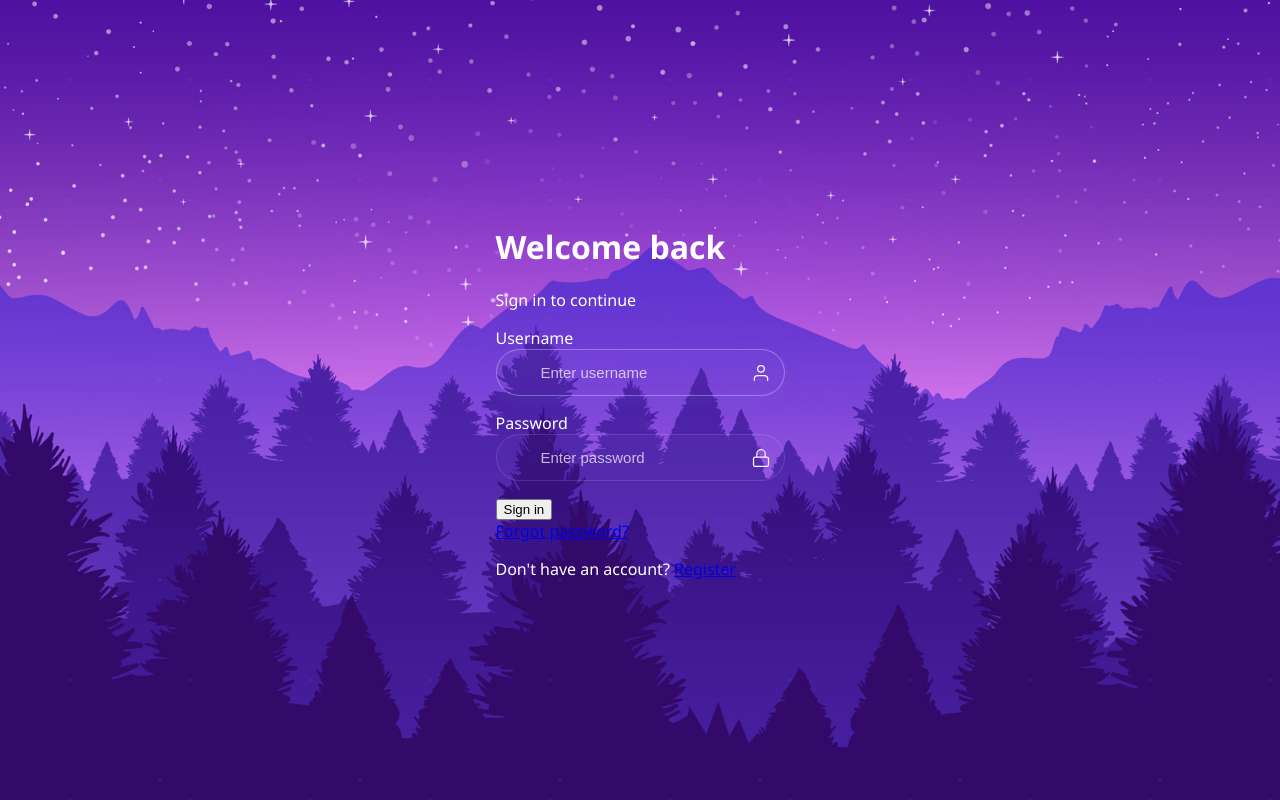
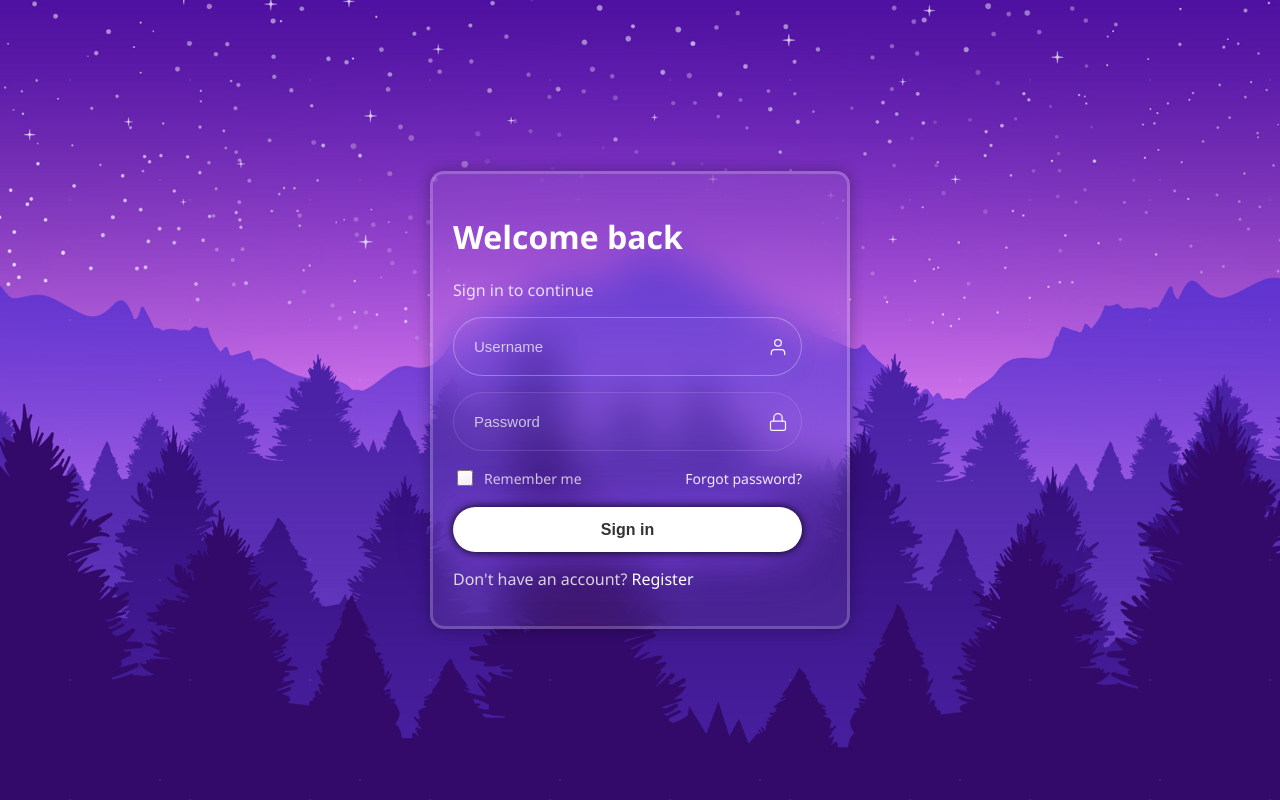
Before and after one commit to imSai-py/django, a Django app: page /accounts/login/ in a window 1280 px wide. Run offline with Django 5.2, Linux system fonts and the light colour scheme.

Commit message:
feat: Update login form with error handling and improved UI; enhance profile page logout button styling

```diff
--- a/application/forms.py
+++ b/application/forms.py
@@ -37,15 +37,20 @@ class ProfileForm(forms.ModelForm):
         return photo
 
 class LoginForm(AuthenticationForm):
+    error_messages = {
+        'invalid_login': 'Please enter a correct username and password',
+
+    }
+
     def __init__(self, *args, **kwargs):
         super().__init__(*args, **kwargs)
         self.fields['username'].widget.attrs.update({
-            'placeholder': 'Enter username',
+            'placeholder': 'Username',
             'class': 'input-field',
             'id': 'id_username'
         })
         self.fields['password'].widget.attrs.update({
-            'placeholder': 'Enter password',
+            'placeholder': 'Password',
             'class': 'input-field',
             'id': 'id_password'
         })
--- a/project/urls.py
+++ b/project/urls.py
@@ -25,7 +25,7 @@ from django.conf.urls.static import static
 urlpatterns = [
     path('admin/', admin.site.urls),
     path('accounts/login/', CustomLoginView.as_view(), name='login'),
-    path('accounts/logout/', auth_views.LogoutView.as_view(), name='logout'),
+    path('accounts/logout/', auth_views.LogoutView.as_view(next_page='/accounts/login/'), name='logout'),
     path('accounts/password_change/', auth_views.PasswordChangeView.as_view(), name='password_change'),
     path('accounts/password_change/done/', auth_views.PasswordChangeDoneView.as_view(), name='password_change_done'),
     path('accounts/password_reset/', auth_views.PasswordResetView.as_view(), name='password_reset'),
--- a/static/login.css
+++ b/static/login.css
@@ -37,18 +37,28 @@ body:before{
   transform:skewY(-4deg);
 }
 .container-card{position:relative;z-index:5;width:420px;max-width:92%;}
+.login-card{
+  width: 420px;
+  background: var(--card-bg);
+  border-radius:14px;
+  padding:20px 45px 20px 20px;
+  border: 3px solid rgba(255, 255, 255, .2);
+  -webkit-backdrop-filter: blur(20px);
+  backdrop-filter: blur(20px);
+  box-shadow: 0 0 15px rgba(0, 0, 0, .3);
+}
 .glass-card{
   background: var(--card-bg);
   border-radius:14px;
   padding:36px 36px 28px 36px;
-  border:1px solid var(--card-border);
-  box-shadow: 0 8px 40px rgba(10,8,20,0.4);
+  border:2px solid rgba(255,255,255,0.2);
+  box-shadow: 0 0px 10px rgba(0,0,0,.2);
   backdrop-filter: blur(10px) saturate(120%);
 }
 .glass-card h1{margin:0 0 18px 0;text-align:center;font-size:34px;letter-spacing:0.5px}
 .input-wrap{position:relative;margin-bottom:16px}
 .input-wrap input[type=text],.input-wrap input[type=password]{
-  width:100%;padding:14px 44px;border-radius:40px;border:1px solid rgba(255,255,255,0.12);
+  width:100%;padding: 20px 45px 20px 20px;border-radius:40px;border:1px solid rgba(255,255,255,0.12);
   background:linear-gradient(180deg, rgba(255,255,255,0.02), rgba(255,255,255,0.01));color:var(--accent);
   font-size:15px;outline:none;transition:all .18s ease;
 }
@@ -59,9 +69,54 @@ body:before{
 .row-between{display:flex;justify-content:space-between;align-items:center;margin-bottom:18px}
 .row-between .remember{display:flex;align-items:center;gap:8px;color:var(--muted);font-size:14px}
 .forgot{color:var(--muted);text-decoration:none;font-size:14px}
-.btn-login{display:block;width:100%;padding:14px;border-radius:40px;background:#fff;color:#2b0b61;border:0;font-weight:600;font-size:16px;cursor:pointer;box-shadow:0 6px 18px rgba(43,11,97,0.18)}
+.remember-row{display:flex;justify-content:space-between;align-items:center;margin-bottom:18px}
+.remember-label{display:flex;align-items:center;gap:8px;color:var(--muted);font-size:14px;cursor:pointer}
+.remember-label input[type="checkbox"]{width:16px;height:16px;accent-color:#fff}
+.forgot-link{color:#fff;text-decoration:none;font-size:14px;font-weight:500}
+.forgot-link:hover{color:#e0e0e0}
+.btn {
+  width: 100%;
+  height: 45px;
+  background:#fff;
+  border: none;
+  outline: none;
+  border-radius: 40px;
+  box-shadow: 0 0 10px 0 rgba(0, 0, 0, 1);
+  cursor: pointer;
+  font-size: 16px;
+  color: #333;
+  font-weight: 600;
+  animation: buttonGlow 2s ease-in-out infinite;
+}
+
+@keyframes buttonGlow {
+  0%, 100% {
+    box-shadow: 0 0 10px 0 rgba(0, 0, 0, 1), 0 0 30px rgba(107, 46, 214, 0.6), 0 0 50px rgba(107, 46, 214, 0.3);
+  }
+  33% {
+    box-shadow: 0 0 10px 0 rgba(0, 0, 0, 1), 0 0 35px rgba(123, 63, 224, 0.7), 0 0 60px rgba(123, 63, 224, 0.4);
+  }
+  66% {
+    box-shadow: 0 0 10px 0 rgba(0, 0, 0, 1), 0 0 30px rgba(155, 89, 182, 0.6), 0 0 50px rgba(155, 89, 182, 0.3);
+  }
+}
 .small-note{text-align:center;margin-top:14px;color:rgba(255,255,255,0.8);font-size:14px}
 .small-note a{color:#fff;font-weight:700}
+.muted{color: var(--muted)}
+.muted a{color: #fff; text-decoration: none; font-weight: 500; transition: color 0.2s ease}
+.muted a:hover{color: #e0e0e0}
+.error-messages{margin-bottom: 20px}
+.error-message{
+  color: #ff6b6b;
+  background: rgba(255, 107, 107, 0.1);
+  border: 1px solid rgba(255, 107, 107, 0.3);
+  border-radius: 8px;
+  padding: 12px 16px;
+  font-size: 14px;
+  text-align: center;
+  backdrop-filter: blur(10px);
+  margin-bottom: 8px;
+}
 
 /* responsive */
 @media (max-width:420px){.glass-card{padding:26px 20px}.glass-card h1{font-size:28px}}
--- a/templates/registration/login.html
+++ b/templates/registration/login.html
@@ -15,8 +15,16 @@
 
             <form method="post" action="{% url 'login' %}" novalidate>
                 {% csrf_token %}
+
+                {% if form.non_field_errors %}
+                <div class="error-messages">
+                    {% for error in form.non_field_errors %}
+                        <p class="error-message">{{ error }}</p>
+                    {% endfor %}
+                </div>
+                {% endif %}
+
         <div class="form-row">
-          <label for="id_username">Username</label>
           <div class="input-wrap">
             {{ form.username }}
             <span class="icon"><img src="{% static 'icons/user.svg' %}" alt="username icon"></span>
@@ -24,18 +32,23 @@
         </div>
 
         <div class="form-row">
-          <label for="id_password">Password</label>
           <div class="input-wrap">
             {{ form.password }}
             <span class="icon"><img src="{% static 'icons/lock.svg' %}" alt="password icon"></span>
           </div>
-        </div>                <div class="form-row">
-                    <button class="btn" type="submit">Sign in</button>
-                </div>
+        </div>
 
-                <div class="form-row small muted">
-                    <a href="{% url 'password_reset' %}">Forgot password?</a>
-                </div>
+        <div class="form-row remember-row">
+          <label class="remember-label">
+            <input type="checkbox" name="remember" id="id_remember">
+            Remember me
+          </label>
+          <a href="{% url 'password_reset' %}" class="forgot-link">Forgot password?</a>
+        </div>
+
+        <div class="form-row">
+          <button class="btn" type="submit">Sign in</button>
+        </div>
             </form>
 
             <p class="small muted">Don't have an account? <a href="{% url 'register' %}">Register</a></p>
```
Also changed, not shown: application/templates/application/profile.html (+24 -6 lines), db.sqlite3, media/profile_photos/Screenshot_2025-05-27_164436.png (added).
